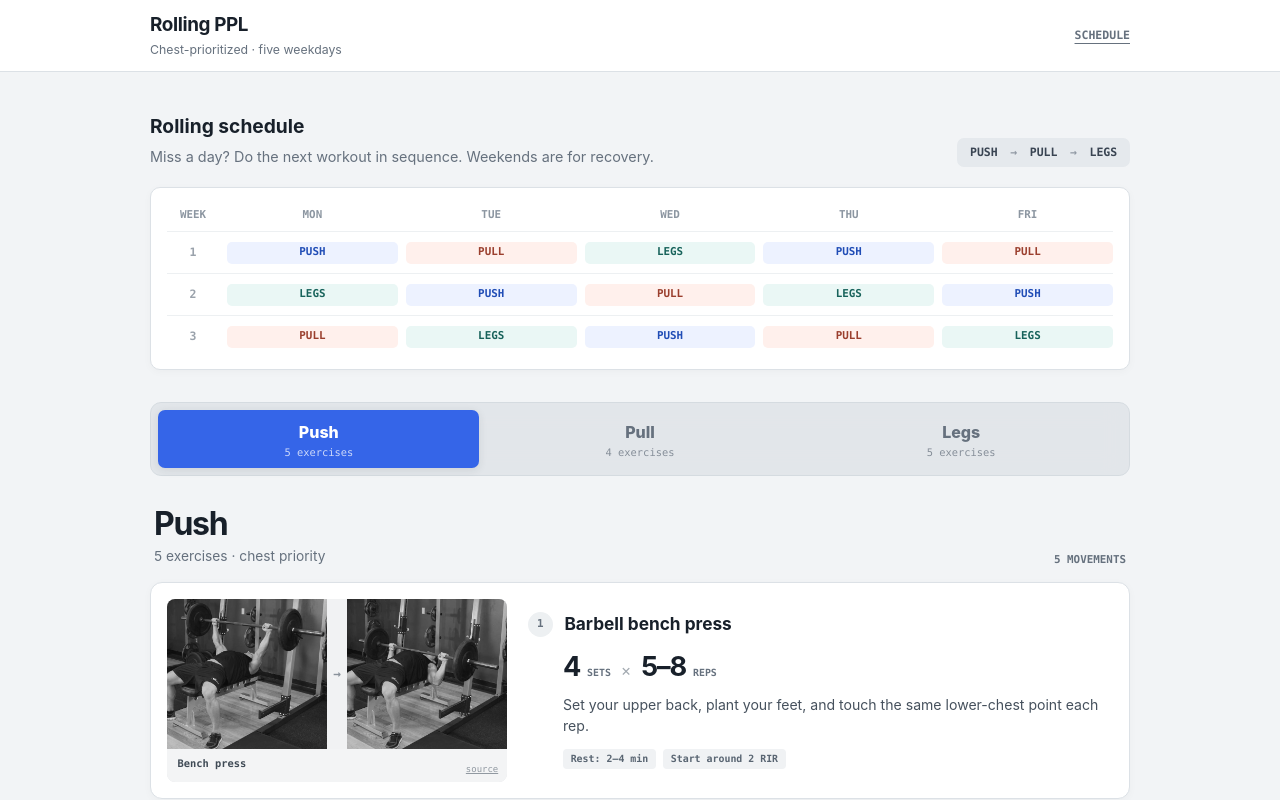
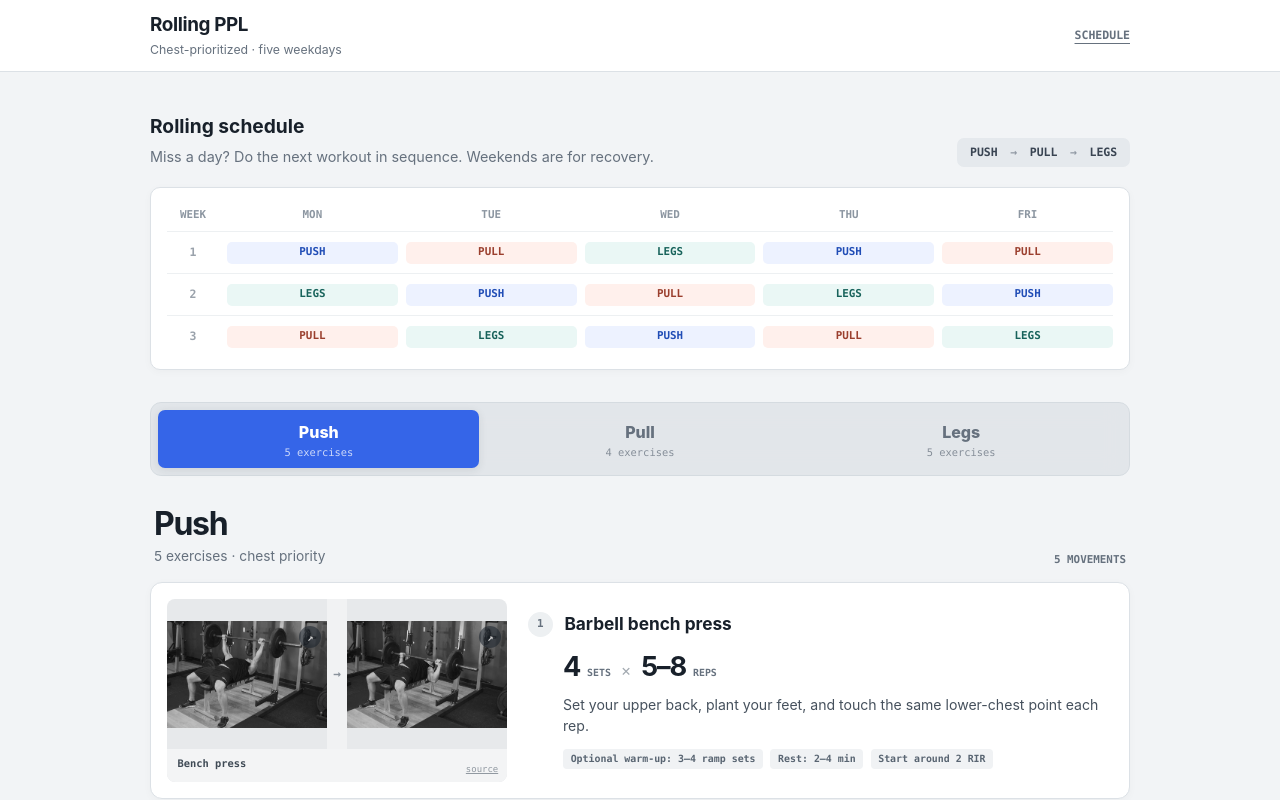
Before and after one commit to Fingolfin7/chest-priority-ppl, a React (Vite) app: page / in a window 1280 px wide. Shown: the top 800 px of the page. Built offline with nearby package versions, Linux system fonts and the light colour scheme.

Commit message:
Add exercise lightbox and optional warm-up sets

```diff
--- a/src/main.tsx
+++ b/src/main.tsx
@@ -1,39 +1,40 @@
-import { StrictMode, useState } from "react";
+import { StrictMode, useEffect, useState } from "react";
 import { createRoot } from "react-dom/client";
 import "./styles.css";
 
 type WorkoutKey = "push" | "pull" | "legs";
 type Demo = { label: string; slug: string };
-type Exercise = { name: string; sets: string; reps: string; rest: string; cue: string; demos: Demo[] };
+type Exercise = { name: string; sets: string; reps: string; rest: string; warmup: string; cue: string; demos: Demo[] };
+type LightboxImage = { src: string; alt: string };
 
 const workouts: Record<WorkoutKey, { summary: string; exercises: Exercise[] }> = {
   push: {
     summary: "5 exercises · chest priority",
     exercises: [
-      { name: "Barbell bench press", sets: "4", reps: "5–8", rest: "2–4 min", cue: "Set your upper back, plant your feet, and touch the same lower-chest point each rep.", demos: [{ label: "Bench press", slug: "bench" }] },
-      { name: "Incline dumbbell bench press", sets: "3", reps: "6–10", rest: "2–3 min", cue: "Use a modest incline. Lower with control and press up and slightly inward.", demos: [{ label: "Incline press", slug: "incline-press" }] },
-      { name: "Cable fly", sets: "2", reps: "10–15", rest: "60–90 sec", cue: "Keep a soft elbow and bring your upper arms across your chest without turning it into a press.", demos: [{ label: "Cable fly", slug: "cable-fly" }] },
-      { name: "Lateral raise", sets: "2–3", reps: "12–20", rest: "60–90 sec", cue: "Lead with your elbows, stop near shoulder height, and keep momentum out of it.", demos: [{ label: "Lateral raise", slug: "lateral-raise" }] },
-      { name: "Cable triceps pushdown", sets: "3", reps: "8–12", rest: "60–90 sec", cue: "Pin your upper arms, extend fully, then control the return.", demos: [{ label: "Pushdown", slug: "pushdown" }] },
+      { name: "Barbell bench press", sets: "4", reps: "5–8", rest: "2–4 min", warmup: "3–4 ramp sets", cue: "Set your upper back, plant your feet, and touch the same lower-chest point each rep.", demos: [{ label: "Bench press", slug: "bench" }] },
+      { name: "Incline dumbbell bench press", sets: "3", reps: "6–10", rest: "2–3 min", warmup: "1–2 ramp sets × 6–8", cue: "Use a modest incline. Lower with control and press up and slightly inward.", demos: [{ label: "Incline press", slug: "incline-press" }] },
+      { name: "Cable fly", sets: "2", reps: "10–15", rest: "60–90 sec", warmup: "1 light set × 12–15", cue: "Keep a soft elbow and bring your upper arms across your chest without turning it into a press.", demos: [{ label: "Cable fly", slug: "cable-fly" }] },
+      { name: "Lateral raise", sets: "2–3", reps: "12–20", rest: "60–90 sec", warmup: "1 light set × 15–20", cue: "Lead with your elbows, stop near shoulder height, and keep momentum out of it.", demos: [{ label: "Lateral raise", slug: "lateral-raise" }] },
+      { name: "Cable triceps pushdown", sets: "3", reps: "8–12", rest: "60–90 sec", warmup: "1 light set × 12–15", cue: "Pin your upper arms, extend fully, then control the return.", demos: [{ label: "Pushdown", slug: "pushdown" }] },
     ],
   },
   pull: {
     summary: "4 exercises · back + biceps",
     exercises: [
-      { name: "Bent-over barbell row", sets: "3", reps: "6–10", rest: "2–3 min", cue: "Brace before you pull, keep your torso angle steady, and drive your elbows toward your hips.", demos: [{ label: "Barbell row", slug: "barbell-row" }] },
-      { name: "Lat pulldown or pull-ups", sets: "3", reps: "6–12", rest: "2–3 min", cue: "Start by bringing your shoulders down, then pull your elbows toward your ribs without swinging.", demos: [{ label: "Lat pulldown", slug: "lat-pulldown" }, { label: "Pull-ups", slug: "pullups" }] },
-      { name: "Rear-delt fly or face pull", sets: "2–3", reps: "12–20", rest: "60–90 sec", cue: "Use your rear delts and upper back. Keep your ribs down and avoid shrugging.", demos: [{ label: "Rear-delt fly", slug: "rear-delt-fly" }, { label: "Face pull", slug: "face-pull" }] },
-      { name: "Barbell curl", sets: "3", reps: "8–12", rest: "60–90 sec", cue: "Keep your upper arms quiet, curl without leaning back, and own the lowering phase.", demos: [{ label: "Barbell curl", slug: "barbell-curl" }] },
+      { name: "Bent-over barbell row", sets: "3", reps: "6–10", rest: "2–3 min", warmup: "2–3 ramp sets × 5–8", cue: "Brace before you pull, keep your torso angle steady, and drive your elbows toward your hips.", demos: [{ label: "Barbell row", slug: "barbell-row" }] },
+      { name: "Lat pulldown or pull-ups", sets: "3", reps: "6–12", rest: "2–3 min", warmup: "1 light or assisted set × 8–10", cue: "Start by bringing your shoulders down, then pull your elbows toward your ribs without swinging.", demos: [{ label: "Lat pulldown", slug: "lat-pulldown" }, { label: "Pull-ups", slug: "pullups" }] },
+      { name: "Rear-delt fly or face pull", sets: "2–3", reps: "12–20", rest: "60–90 sec", warmup: "1 light set × 15–20", cue: "Use your rear delts and upper back. Keep your ribs down and avoid shrugging.", demos: [{ label: "Rear-delt fly", slug: "rear-delt-fly" }, { label: "Face pull", slug: "face-pull" }] },
+      { name: "Barbell curl", sets: "3", reps: "8–12", rest: "60–90 sec", warmup: "1 light set × 10–12", cue: "Keep your upper arms quiet, curl without leaning back, and own the lowering phase.", demos: [{ label: "Barbell curl", slug: "barbell-curl" }] },
     ],
   },
   legs: {
     summary: "5 exercises · squat + hinge",
     exercises: [
-      { name: "Back squat", sets: "3", reps: "5–8", rest: "3–5 min", cue: "Brace before descending, keep pressure through your whole foot, and use safeties just below depth.", demos: [{ label: "Back squat", slug: "back-squat" }] },
-      { name: "Conventional deadlift", sets: "2", reps: "4–6", rest: "3–5 min", cue: "Wedge into the bar, push the floor away, and finish tall without leaning back.", demos: [{ label: "Deadlift", slug: "deadlift" }] },
-      { name: "Leg press or Bulgarian split squat", sets: "2–3", reps: "8–12", rest: "2–3 min", cue: "Choose the option you can control through a comfortable range. Keep your knee tracking over your foot.", demos: [{ label: "Leg press", slug: "leg-press" }, { label: "Split squat", slug: "split-squat" }] },
-      { name: "Leg curl", sets: "3", reps: "10–15", rest: "60–90 sec", cue: "Keep your hips anchored, curl through your hamstrings, and lower without letting the stack crash.", demos: [{ label: "Leg curl", slug: "leg-curl" }] },
-      { name: "Calf raise or abdominal work", sets: "2–3", reps: "controlled", rest: "60–90 sec", cue: "For calves, pause at the stretch and top. For abs, choose a movement you can progress cleanly.", demos: [{ label: "Calf raise", slug: "calf-raise" }, { label: "Ab work", slug: "abs" }] },
+      { name: "Back squat", sets: "3", reps: "5–8", rest: "3–5 min", warmup: "3–4 ramp sets", cue: "Brace before descending, keep pressure through your whole foot, and use safeties just below depth.", demos: [{ label: "Back squat", slug: "back-squat" }] },
+      { name: "Conventional deadlift", sets: "2", reps: "4–6", rest: "3–5 min", warmup: "2–3 ramp sets × 3–5", cue: "Wedge into the bar, push the floor away, and finish tall without leaning back.", demos: [{ label: "Deadlift", slug: "deadlift" }] },
+      { name: "Leg press or Bulgarian split squat", sets: "2–3", reps: "8–12", rest: "2–3 min", warmup: "1–2 light sets × 8", cue: "Choose the option you can control through a comfortable range. Keep your knee tracking over your foot.", demos: [{ label: "Leg press", slug: "leg-press" }, { label: "Split squat", slug: "split-squat" }] },
+      { name: "Leg curl", sets: "3", reps: "10–15", rest: "60–90 sec", warmup: "1 light set × 12–15", cue: "Keep your hips anchored, curl through your hamstrings, and lower without letting the stack crash.", demos: [{ label: "Leg curl", slug: "leg-curl" }] },
+      { name: "Calf raise or abdominal work", sets: "2–3", reps: "controlled", rest: "60–90 sec", warmup: "1 easy set × 12–15", cue: "For calves, pause at the stretch and top. For abs, choose a movement you can progress cleanly.", demos: [{ label: "Calf raise", slug: "calf-raise" }, { label: "Ab work", slug: "abs" }] },
     ],
   },
 };
@@ -44,13 +45,21 @@ const weeks: WorkoutKey[][] = [
   ["pull", "legs", "push", "pull", "legs"],
 ];
 
-function DemoStrip({ demo, exercise }: { demo: Demo; exercise: string }) {
+function DemoStrip({ demo, exercise, onOpen }: { demo: Demo; exercise: string; onOpen: (image: LightboxImage) => void }) {
+  const poses = [
+    { src: `./exercises/${demo.slug}-0.jpg`, alt: `${demo.label}: first position` },
+    { src: `./exercises/${demo.slug}-1.jpg`, alt: `${demo.label}: second position` },
+  ];
   return (
     <figure className="demo-strip">
       <div className="poses">
-        <img src={`./exercises/${demo.slug}-0.jpg`} alt={`${demo.label}: first position`} loading="lazy" />
+        <button className="image-button" type="button" onClick={() => onOpen(poses[0])} aria-label={`Enlarge ${poses[0].alt}`}>
+          <img src={poses[0].src} alt={poses[0].alt} loading="lazy" />
+        </button>
         <span aria-hidden="true">→</span>
-        <img src={`./exercises/${demo.slug}-1.jpg`} alt={`${demo.label}: second position`} loading="lazy" />
+        <button className="image-button" type="button" onClick={() => onOpen(poses[1])} aria-label={`Enlarge ${poses[1].alt}`}>
+          <img src={poses[1].src} alt={poses[1].alt} loading="lazy" />
+        </button>
       </div>
       <figcaption>{demo.label}</figcaption>
       <a className="image-source" href="https://github.com/yuhonas/free-exercise-db" target="_blank" rel="noreferrer" aria-label={`Public-domain image source for ${exercise}`}>source</a>
@@ -74,28 +83,28 @@ function Schedule() {
   );
 }
 
-function ExerciseRow({ exercise, index }: { exercise: Exercise; index: number }) {
+function ExerciseRow({ exercise, index, onOpen }: { exercise: Exercise; index: number; onOpen: (image: LightboxImage) => void }) {
   return (
     <article className="exercise-row">
       <div className={`demo-grid ${exercise.demos.length > 1 ? "has-options" : ""}`}>
-        {exercise.demos.map((demo) => <DemoStrip key={demo.slug} demo={demo} exercise={exercise.name} />)}
+        {exercise.demos.map((demo) => <DemoStrip key={demo.slug} demo={demo} exercise={exercise.name} onOpen={onOpen} />)}
       </div>
       <div className="exercise-info">
         <div className="exercise-title"><span>{index + 1}</span><h3>{exercise.name}</h3></div>
         <div className="prescription"><strong>{exercise.sets}</strong><small>sets</small><i>×</i><strong>{exercise.reps}</strong><small>reps</small></div>
         <p className="cue">{exercise.cue}</p>
-        <div className="exercise-meta"><span>Rest: {exercise.rest}</span><span>Start around 2 RIR</span></div>
+        <div className="exercise-meta"><span>Optional warm-up: {exercise.warmup}</span><span>Rest: {exercise.rest}</span><span>Start around 2 RIR</span></div>
       </div>
     </article>
   );
 }
 
-function Workout({ workout }: { workout: WorkoutKey }) {
+function Workout({ workout, onOpen }: { workout: WorkoutKey; onOpen: (image: LightboxImage) => void }) {
   const data = workouts[workout];
   return (
     <section className={`workout ${workout}`} aria-labelledby={`${workout}-title`}>
       <header className="workout-header"><div><h2 id={`${workout}-title`}>{workout}</h2><p>{data.summary}</p></div><span>{data.exercises.length} movements</span></header>
-      <div className="exercise-list">{data.exercises.map((exercise, index) => <ExerciseRow exercise={exercise} index={index} key={exercise.name} />)}</div>
+      <div className="exercise-list">{data.exercises.map((exercise, index) => <ExerciseRow exercise={exercise} index={index} key={exercise.name} onOpen={onOpen} />)}</div>
     </section>
   );
 }
@@ -111,8 +120,34 @@ function Notes() {
   );
 }
 
+function Lightbox({ image, onClose }: { image: LightboxImage | null; onClose: () => void }) {
+  useEffect(() => {
+    if (!image) return;
+    const onKeyDown = (event: KeyboardEvent) => { if (event.key === "Escape") onClose(); };
+    const previousOverflow = document.body.style.overflow;
+    document.body.style.overflow = "hidden";
+    window.addEventListener("keydown", onKeyDown);
+    return () => {
+      document.body.style.overflow = previousOverflow;
+      window.removeEventListener("keydown", onKeyDown);
+    };
+  }, [image, onClose]);
+
+  if (!image) return null;
+  return (
+    <div className="lightbox" onMouseDown={(event) => { if (event.target === event.currentTarget) onClose(); }}>
+      <div className="lightbox-dialog" role="dialog" aria-modal="true" aria-label={image.alt}>
+        <button className="lightbox-close" type="button" onClick={onClose} autoFocus aria-label="Close enlarged image">Close <span aria-hidden="true">×</span></button>
+        <img className="lightbox-image" src={image.src} alt={image.alt} />
+        <p>{image.alt}</p>
+      </div>
+    </div>
+  );
+}
+
 function App() {
   const [active, setActive] = useState<WorkoutKey>("push");
+  const [lightbox, setLightbox] = useState<LightboxImage | null>(null);
   return (
     <>
       <header className="app-header"><div><h1>Rolling PPL</h1><p>Chest-prioritized · five weekdays</p></div><a href="#schedule">Schedule</a></header>
@@ -121,10 +156,11 @@ function App() {
         <div className="workout-tabs" role="tablist" aria-label="Choose a workout">
           {(["push", "pull", "legs"] as WorkoutKey[]).map((key) => <button key={key} role="tab" aria-selected={active === key} className={active === key ? `active ${key}` : ""} onClick={() => setActive(key)}>{key}<small>{workouts[key].exercises.length} exercises</small></button>)}
         </div>
-        <Workout workout={active} />
+        <Workout workout={active} onOpen={setLightbox} />
         <Notes />
       </main>
       <footer><p><strong>Rolling PPL</strong> · Keep the sequence; skip the weekly reset.</p><p>Exercise imagery from the public-domain <a href="https://github.com/yuhonas/free-exercise-db" target="_blank" rel="noreferrer">Free Exercise DB</a> (Unlicense). Images are shown in grayscale for consistency.</p></footer>
+      <Lightbox image={lightbox} onClose={() => setLightbox(null)} />
     </>
   );
 }
```
Also changed, not shown: src/styles.css, 1 other file (tests, documents, lock files or other folders).
